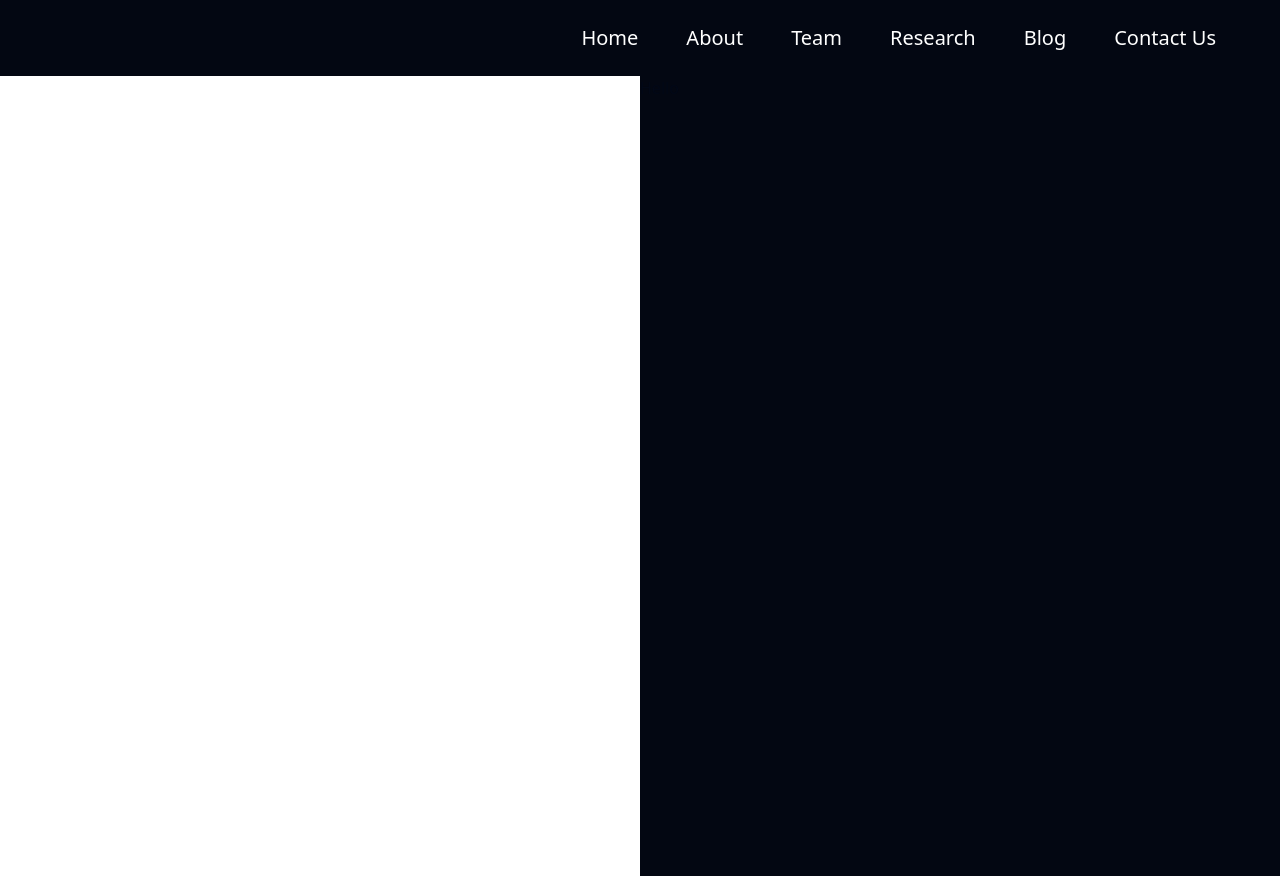
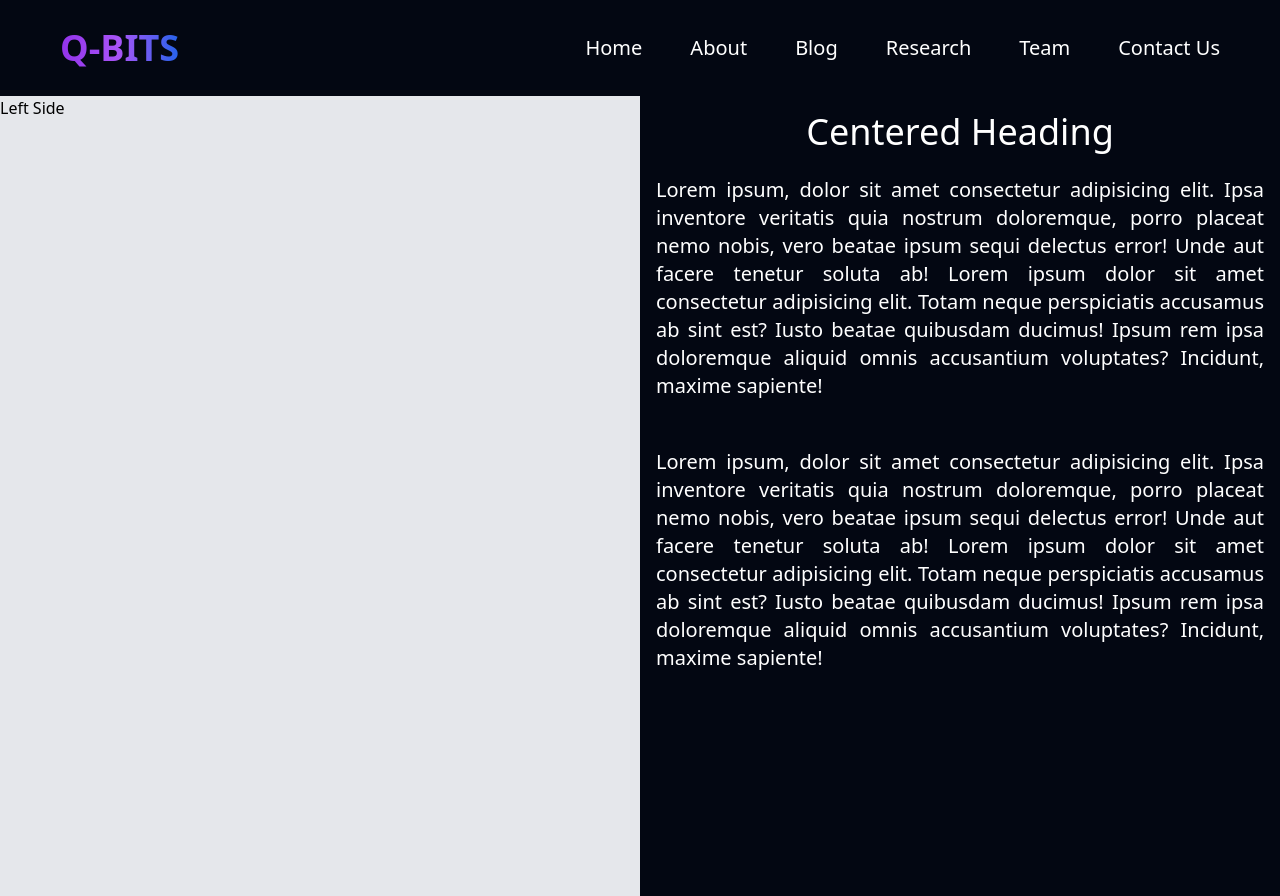
Before and after one commit to shashwat-dixit/qbits_new, a Next.js app: page /about in a window 1280 px wide. Built offline with nearby package versions, Linux system fonts and the light colour scheme.

Commit message:
Minor changes to blog page. Added temporary text based logo to homepage.

```diff
--- a/app/about/page.js
+++ b/app/about/page.js
@@ -5,9 +5,31 @@ export const metadata = {
 export default function Page() {
   return (
     <div className="flex h-screen">
-      <div className="w-1/2"></div>
-      <div className="justify-start w-1/2 bg-gray-950">
-        <h1>Hello</h1>
+      <div className="hidden sm:block sm:w-1/2 bg-gray-200 text-black">
+        <h1>Left Side</h1>
+      </div>
+      <div className="w-screen sm:w-1/2 bg-gray-950 text-white">
+        <h1 class="text-3xl sm:text-4xl md:text-5xl lg:text-4xl text-center mt-4">
+          Centered Heading
+        </h1>
+        <p class="text-sm sm:text-base md:text-lg lg:text-xl text-justify p-4 mt-2">
+          Lorem ipsum, dolor sit amet consectetur adipisicing elit. Ipsa
+          inventore veritatis quia nostrum doloremque, porro placeat nemo nobis,
+          vero beatae ipsum sequi delectus error! Unde aut facere tenetur soluta
+          ab! Lorem ipsum dolor sit amet consectetur adipisicing elit. Totam
+          neque perspiciatis accusamus ab sint est? Iusto beatae quibusdam
+          ducimus! Ipsum rem ipsa doloremque aliquid omnis accusantium
+          voluptates? Incidunt, maxime sapiente!
+        </p>
+        <p class="text-sm sm:text-base md:text-lg lg:text-xl text-justify p-4 mt-4">
+          Lorem ipsum, dolor sit amet consectetur adipisicing elit. Ipsa
+          inventore veritatis quia nostrum doloremque, porro placeat nemo nobis,
+          vero beatae ipsum sequi delectus error! Unde aut facere tenetur soluta
+          ab! Lorem ipsum dolor sit amet consectetur adipisicing elit. Totam
+          neque perspiciatis accusamus ab sint est? Iusto beatae quibusdam
+          ducimus! Ipsum rem ipsa doloremque aliquid omnis accusantium
+          voluptates? Incidunt, maxime sapiente!
+        </p>
       </div>
     </div>
   );
--- a/app/blog/layout.js
+++ b/app/blog/layout.js
@@ -1,9 +1,3 @@
-// import "./globals.css";
-// import { Inter } from "next/font/google";
-// import Navbar from "./components/Navbar";
-
-// const inter = Inter({ subsets: ["latin"] });
-
 export const metadata = {
   title: "Blog | Q-Bits",
 };
--- a/app/blog/page.js
+++ b/app/blog/page.js
@@ -1,5 +1,17 @@
+import Link from "next/link";
+import { Input } from "@/components/ui/input"
+
+// import { Button } from "@/components/ui/button"
+
 export default function Blog() {
-    return(
-        <h1>This is the blog</h1>
-    )
+  return (
+    // <div className="bg-gradient-to-r from-bgGradRed to-bgGradPurp text-white font-sans">
+    <div className="bg-gray-950">
+        <div className="container mx-auto p-4 flex flex-col items-center justify-center h-screen">
+        <h1 className="md:text-4xl text-center font-bold mb-4 text-5xl text-transparent bg-clip-text bg-gradient-to-r from-purple-600 via-purple-500 to-blue-600 animate__animated animate__fadeIn ">
+            Coming Soon!
+        </h1>
+      </div>
+    </div>
+  );
 }
--- a/app/components/Faq.js
+++ b/app/components/Faq.js
@@ -8,7 +8,7 @@ import {
 export default function Faq() {
   return (
     <div className="flex flex-col items-center justify-start h-3/4">
-      <h1 className="text-4xl sm:text-xl font-bold mt-4 mb-6 text-center">
+      <h1 className="text-3xl sm:text-2xl md:text-4xl lg:text-4xl font-bold mt-4 mb-6 text-center">
         Frequently Asked Questions
       </h1>
       <Accordion type="single" collapsible className="w-1/2">
@@ -45,7 +45,7 @@ export default function Faq() {
             when necessary.
           </AccordionContent>
         </AccordionItem>
-      </Accordion>{" "}
+      </Accordion>
       <Accordion type="single" collapsible className="w-1/2">
         <AccordionItem value="item-2">
           <AccordionTrigger>Another question</AccordionTrigger>
--- a/app/components/Footer.js
+++ b/app/components/Footer.js
@@ -1,7 +1,7 @@
 import Link from "next/link";
 import { FaDiscord, FaInstagram, FaLinkedin } from "react-icons/fa";
 
-export default function YourComponent() {
+export default function Footer() {
   return (
     // <div className="flex flex-col items-center justify-start h-1/4 bg-gray-900 text-white p-4">
     <div className="flex flex-col items-center justify-start h-1/4">
@@ -11,7 +11,7 @@ export default function YourComponent() {
           {/* <img src="/your-logo.png" alt="Your Logo" className="w-12 h-12 mr-4" />
           <img src="/your-logo-2.png" alt="Your Logo 2" className="w-12 h-12" /> */}
         </div>
-        <div className="flex items-center">
+        <div className="flex items-center just">
           <a href="https://discord.com/invite/pJB5zKGPZt">
             <FaDiscord className="text-3xl mr-4" />
           </a>
--- a/app/components/Navbar.js
+++ b/app/components/Navbar.js
@@ -11,11 +11,13 @@ const Navbar = () => {
   };
 
   return (
-    // <nav className="bg-gradient-to-r from-bgGradRed to-bgGradPurp text-white font-sans p-4">
-    <nav className="bg-gray-950 text-white font-sans p-4">
+    <nav className="bg-gray-950 text-white font-sans p-3">
       <div className="container mx-auto flex justify-between items-center">
         <Link href="/">
-          {/* <a className="text-2xl font-bold text-white">Your Logo</a> */}
+          {/* Temporary addition until the logo is not ready. */}
+          <p className="text-2xl md:text-3xl lg:text-4xl font-extrabold text-center m-4  text-transparent bg-clip-text bg-gradient-to-r from-purple-600 via-purple-500 to-blue-600 animate__animated animate__fadeIn">
+            Q-BITS
+          </p>
         </Link>
         <div className="lg:hidden">
           <button
@@ -60,9 +62,9 @@ const Navbar = () => {
             </Link>
           </li>
           <li>
-            <Link href="/team">
+            <Link href="/blog">
               <p className="text-white text-xl hover:text-gray-500 block py-2 px-4">
-                Team
+                Blog
               </p>
             </Link>
           </li>
@@ -74,12 +76,13 @@ const Navbar = () => {
             </Link>
           </li>
           <li>
-            <Link href="/blog">
+            <Link href="/team">
               <p className="text-white text-xl hover:text-gray-500 block py-2 px-4">
-                Blog
+                Team
               </p>
             </Link>
           </li>
+
           <li>
             <Link href="/contact">
               <p className="text-white text-xl hover:text-gray-500 block py-2 px-4">
--- a/app/layout.js
+++ b/app/layout.js
@@ -1,6 +1,6 @@
 import "./globals.css";
-// import { Inter } from "next/font/google";
 import Navbar from "./components/Navbar";
+
 
 // const inter = Inter({ subsets: ["latin"] });
 
@@ -13,7 +13,7 @@ export const metadata = {
 export default function RootLayout({ children }) {
   return (
     <html lang="en">
-      <body>
+      <body className="h-screen overflow-hidden">
         <Navbar />
         {children}
       </body>
```
